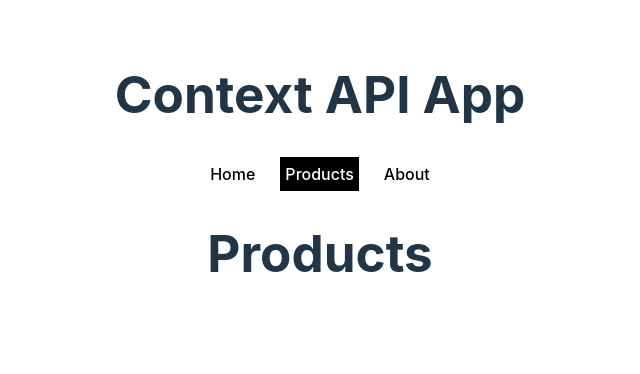
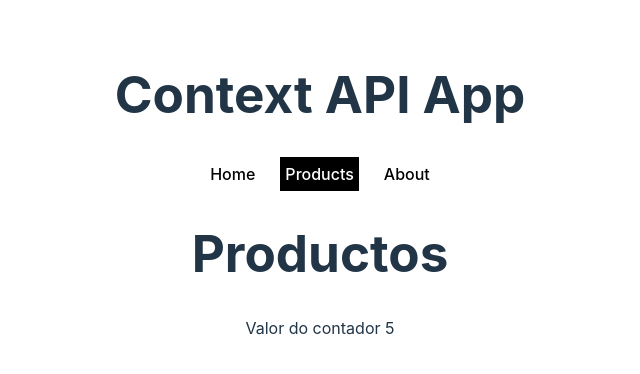
Before and after one commit to heliohdd/context-api-app, a React (Vite) app: page /products in a window 1280 px wide. Shown: the top 374 px of the page, without its empty margins (320-960 px from the left). Built offline with nearby package versions, Linux system fonts and the light colour scheme.

Commit message:
Alterando contexto

```diff
--- /dev/null
+++ b/src/context/ChangeCounter.jsx
@@ -0,0 +1,17 @@
+import { useContext } from "react";
+
+import { CounterContext } from "./CounterContext";
+
+const ChangeCounter = () => {
+  const {counter, setCounter} = useContext(CounterContext);
+
+  return (
+    <div>
+      <button onClick={() => setCounter(counter + 1)}>
+        Add value to counter
+      </button>
+    </div>
+  );
+};
+
+export default ChangeCounter;
--- a/src/pages/About.jsx
+++ b/src/pages/About.jsx
@@ -1,9 +1,13 @@
-import React from "react";
+import { useContext } from "react";
+import { CounterContext } from "../context/CounterContext";
 
 const About = () => {
+  const { counter, setCounter } = useContext(CounterContext);
   return (
     <div>
       <h1>About</h1>
+      <p>Valor do contador {counter}</p>
+
     </div>
   );
 };
--- a/src/pages/Home.jsx
+++ b/src/pages/Home.jsx
@@ -1,5 +1,6 @@
 import { useContext } from "react";
 import { CounterContext } from "../context/CounterContext";
+import ChangeCounter from "../context/ChangeCounter";
 
 const Home = () => {
   const { counter } = useContext(CounterContext);
@@ -7,6 +8,7 @@
     <div>
       <h1>Home</h1>
       <p>Valor do contador: {counter}</p>
+      <ChangeCounter />
     </div>
   );
 };
--- a/src/pages/Products.jsx
+++ b/src/pages/Products.jsx
@@ -1,7 +1,12 @@
+import { useContext } from "react";
+import { CounterContext } from "../context/CounterContext";
+
 const Products = () => {
+  const {counter } = useContext(CounterContext)
   return (
     <div>
-      <h1>Products</h1>
+      <h1>Productos</h1>
+      <p>Valor do contador {counter}</p>
     </div>
   );
 };
```
